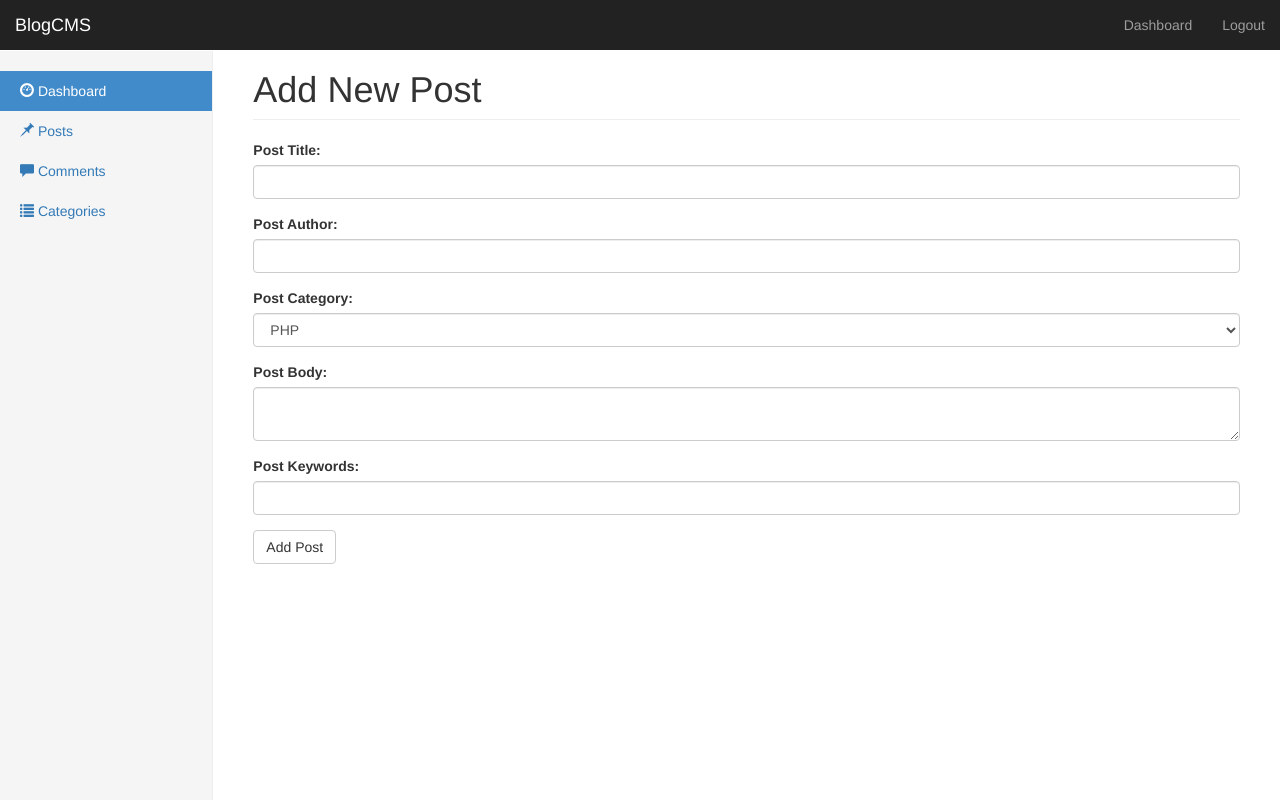
After one commit to town-chen/blogCMS, a PHP site: page /admin/new_post.php in a window 1280 px wide. The commit adds this page. Run offline with PHP 8.4, Linux system fonts and the light colour scheme; some libraries are stand-ins or nearby versions.

Commit message:
增加后台页面结构

```diff
--- a/admin/includes/header.php
+++ b/admin/includes/header.php
@@ -32,6 +32,9 @@
        <script src="https://oss.maxcdn.com/html5shiv/3.7.3/html5shiv.min.js"></script>
        <script src="https://oss.maxcdn.com/respond/1.4.2/respond.min.js"></script>
      <![endif]-->
+
+     <script src="//cdn.tinymce.com/4/tinymce.min.js"></script>
+     <script>tinymce.init({ selector:'textarea' });</script>
    </head>
 
    <body>
--- /dev/null
+++ b/admin/new_post.php
@@ -0,0 +1,69 @@
+<?php
+include("includes/header.php");
+include("includes/sidebar.php");
+
+ ?>
+
+
+           <h1 class="page-header">Add New Post</h1>
+
+
+           <div class="table-responsive">
+             <form method="post">
+
+               <div class="form-group">
+                 <label>
+                   Post Title:
+                 </label>
+                 <input class="form-control" type="text" name="title" />
+               </div>
+               <div class="form-group">
+                 <label>
+                   Post Author:
+                 </label>
+                 <input class="form-control" type="text" name="author" />
+               </div>
+               <div class="form-group">
+                 <label>
+                   Post Category:
+                 </label>
+                 <select class="form-control" name="category">
+                   <option>PHP</option>
+                   <option>Symfony</option>
+                   <option>Laravel</option>
+                 </select>
+               </div>
+               <div class="form-group">
+                 <label>
+                   Post Body:
+                 </label>
+                 <textarea name="body" class="form-control"></textarea>
+               </div>
+               <div class="form-group">
+                 <label>
+                   Post Keywords:
+                 </label>
+                 <input class="form-control" type="text" name="keywords" />
+               </div>
+
+
+             <button type="submit" name="add_post" class="btn btn-default">Add Post</button>
+           </form>
+           </div>
+
+
+         </div>
+       </div>
+     </div>
+
+     <!-- Bootstrap core JavaScript
+     ================================================== -->
+     <!-- Placed at the end of the document so the pages load faster -->
+     <script src="js/jquery/1.12.4/jquery.min.js"></script>
+     <script src="js/bootstrap.min.js"></script>
+     <!-- Just to make our placeholder images work. Don't actually copy the next line! -->
+     <script src="js/vendor/holder.min.js"></script>
+     <!-- IE10 viewport hack for Surface/desktop Windows 8 bug -->
+     <script src="js/ie10-viewport-bug-workaround.js"></script>
+   </body>
+ </html>
```
Also changed, not shown: admin/categories.php (added, +57 -0 lines), admin/new_category.php (added, +41 -0 lines).
